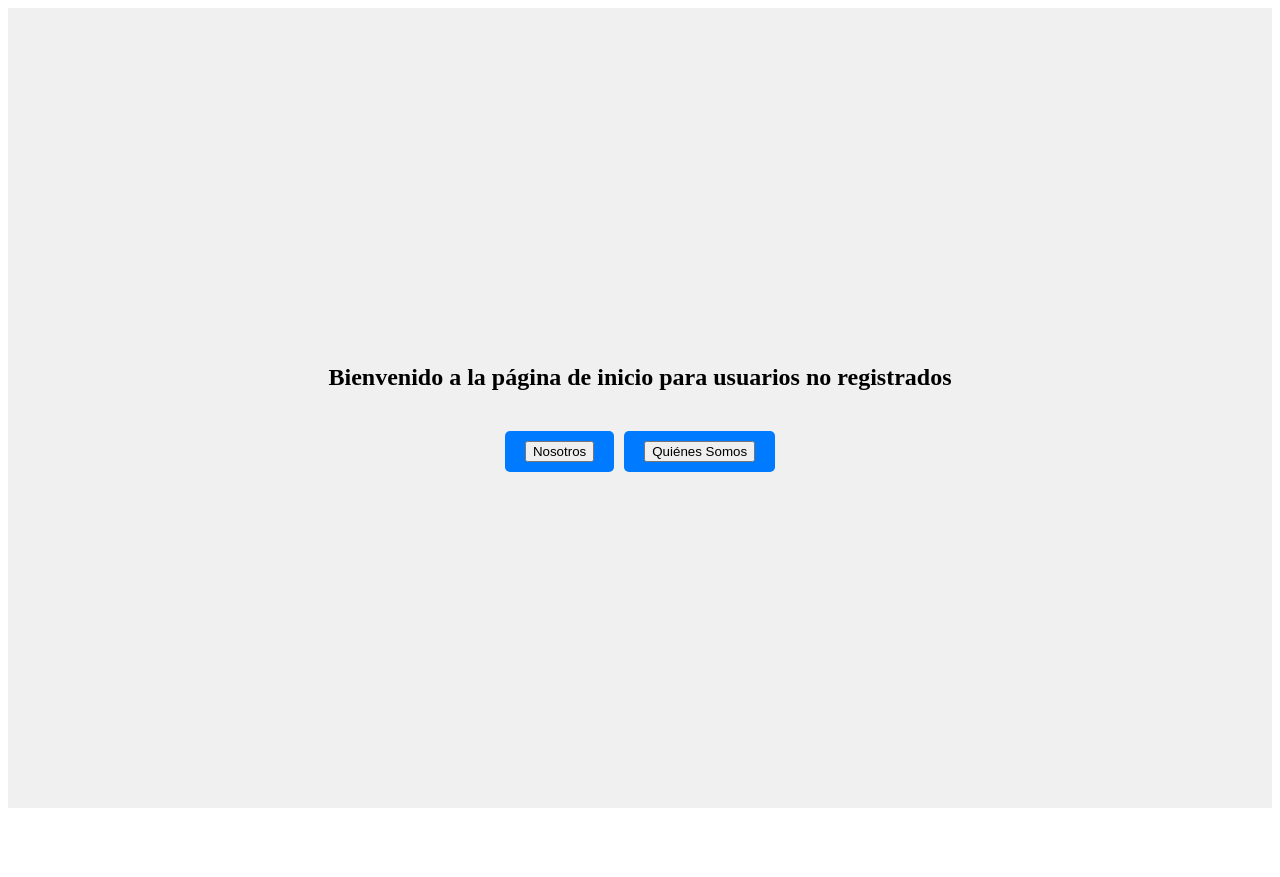
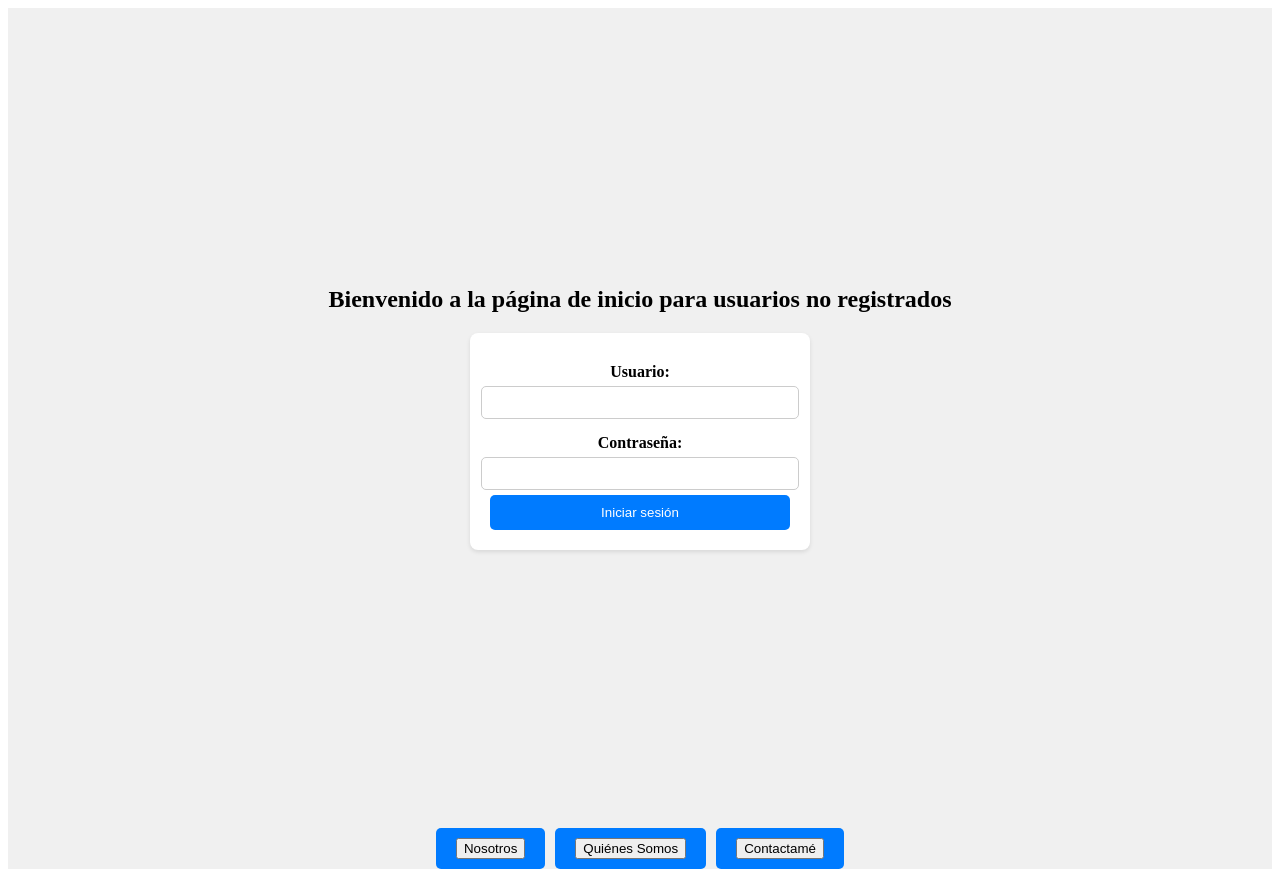
Before and after one commit to NEBULA1978/VUE3JAB, a Vue app: page / in a window 1280 px wide. Before the commit the page ends 816 px from the top, so only its background shows below. Built offline with nearby package versions, Linux system fonts and the light colour scheme.

Commit message:
Añadiendo en pagina inicio login ususario1

```diff
--- a/src/App.vue
+++ b/src/App.vue
@@ -7,6 +7,9 @@
       </router-link>
       <router-link to="/quienes-somos" class="nav-button">
         <button>Quiénes Somos</button>
+      </router-link>
+      <router-link to="/contactame" class="nav-button">
+        <button>Contactamé</button>
       </router-link>
     </div>
   </div>
--- /dev/null
+++ b/src/components/Contactame.vue
@@ -0,0 +1,27 @@
+<template>
+    <div class="page-container">
+        <h2>Contactame</h2>
+        <!-- Contenido de la página Quiénes Somos -->
+
+        <router-link to="/" class="back-button">
+            <button>Volver a la Página de Inicio</button>
+        </router-link>
+    </div>
+</template>
+
+<script setup>
+</script>
+
+<style scoped>
+.page-container {
+    display: flex;
+    flex-direction: column;
+    align-items: center;
+    justify-content: center;
+    height: 100vh;
+}
+
+.back-button {
+    margin-top: 20px;
+}
+</style>
--- /dev/null
+++ b/src/components/Home.vue
@@ -0,0 +1,62 @@
+<template>
+    <div class="home">
+        <h1>Bienvenido</h1>
+        <form @submit.prevent="login">
+            <label for="username">Usuario:</label>
+            <input type="text" v-model="username" required>
+            <label for="password">Contraseña:</label>
+            <input type="password" v-model="password" required>
+            <button type="submit">Iniciar sesión</button>
+        </form>
+    </div>
+</template>
+
+<script>
+export default {
+    data() {
+        return {
+            username: '',
+            password: ''
+        };
+    },
+    methods: {
+        login() {
+            // Aquí deberías realizar la lógica de autenticación, como enviar datos al backend
+            console.log('Iniciando sesión con usuario:', this.username);
+        }
+    }
+};
+</script>
+
+<style scoped>
+.home {
+    display: flex;
+    flex-direction: column;
+    align-items: center;
+    justify-content: center;
+    height: 100vh;
+}
+
+form {
+    display: flex;
+    flex-direction: column;
+    align-items: center;
+}
+
+input {
+    margin: 5px 0;
+    padding: 5px;
+}
+
+button {
+    padding: 10px 20px;
+    background-color: #007BFF;
+    color: white;
+    border: none;
+    border-radius: 5px;
+    cursor: pointer;
+}
+
+button:hover {
+    background-color: #0056b3;
+}</style>
--- a/src/components/InicioNoRegistrado.vue
+++ b/src/components/InicioNoRegistrado.vue
@@ -1,12 +1,83 @@
-<!-- components/InicioNoRegistrado.vue -->
 <template>
-    <div>
+    <div class="login-container">
         <h2>Bienvenido a la página de inicio para usuarios no registrados</h2>
-        <!-- Aquí puedes agregar el contenido que desees -->
+        <form @submit.prevent="login" class="login-form">
+            <label for="username">Usuario:</label>
+            <input type="text" v-model="username" required>
+            <label for="password">Contraseña:</label>
+            <input type="password" v-model="password" required>
+            <button type="submit">Iniciar sesión</button>
+        </form>
     </div>
 </template>
 
 <script setup>
+const users = [
+    { username: 'usuario1', password: 'clave1' },
+    { username: 'usuario2', password: 'clave2' }
+];
+
+let username = '';
+let password = '';
+
+function login() {
+    const user = users.find(u => u.username === username && u.password === password);
+    if (user) {
+        console.log('Inicio de sesión exitoso:', user.username);
+        // Aquí podrías redirigir al usuario a la página deseada después del inicio de sesión exitoso
+    } else {
+        console.log('Credenciales incorrectas');
+    }
+}
 </script>
 
-<style scoped></style>
+<style scoped>
+.login-container {
+    display: flex;
+    flex-direction: column;
+    align-items: center;
+    justify-content: center;
+    min-height: 100vh;
+    background-color: #f0f0f0;
+}
+
+.login-form {
+    display: flex;
+    flex-direction: column;
+    align-items: center;
+    width: 100%;
+    max-width: 300px;
+    padding: 20px;
+    background-color: white;
+    border-radius: 8px;
+    box-shadow: 0 2px 4px rgba(0, 0, 0, 0.1);
+}
+
+label {
+    margin-top: 10px;
+    font-weight: bold;
+}
+
+input {
+    padding: 8px;
+    margin: 5px 0;
+    width: 100%;
+    border: 1px solid #ccc;
+    border-radius: 5px;
+}
+
+button {
+    padding: 10px;
+    background-color: #007BFF;
+    color: white;
+    border: none;
+    border-radius: 5px;
+    cursor: pointer;
+    transition: background-color 0.3s ease;
+    width: 100%;
+}
+
+button:hover {
+    background-color: #0056b3;
+}
+</style>
--- a/src/router.js
+++ b/src/router.js
@@ -1,12 +1,14 @@
 // router.js
 import { createRouter, createWebHistory } from 'vue-router';
 
+import Contactame from './components/Contactame.vue';
 import Nosotros from './components/Nosotros.vue';
 import QuienesSomos from './components/QuienesSomos.vue';
 import InicioNoRegistrado from './components/InicioNoRegistrado.vue';
 
 const routes = [
   { path: '/nosotros', component: Nosotros },
+  { path: '/Contactame', component: Contactame },
   { path: '/quienes-somos', component: QuienesSomos },
   { path: '/', component: InicioNoRegistrado }, // Ruta para la página de inicio no registrada
 ];
```
